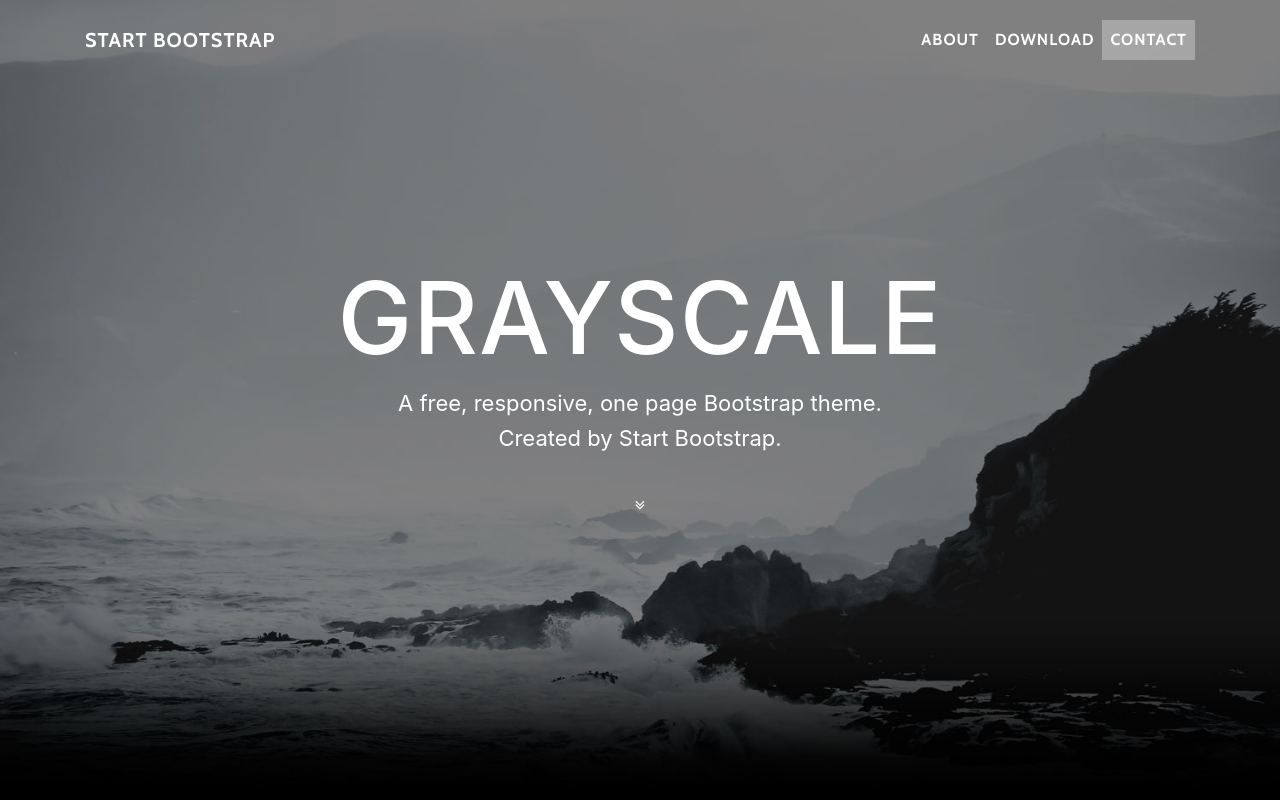
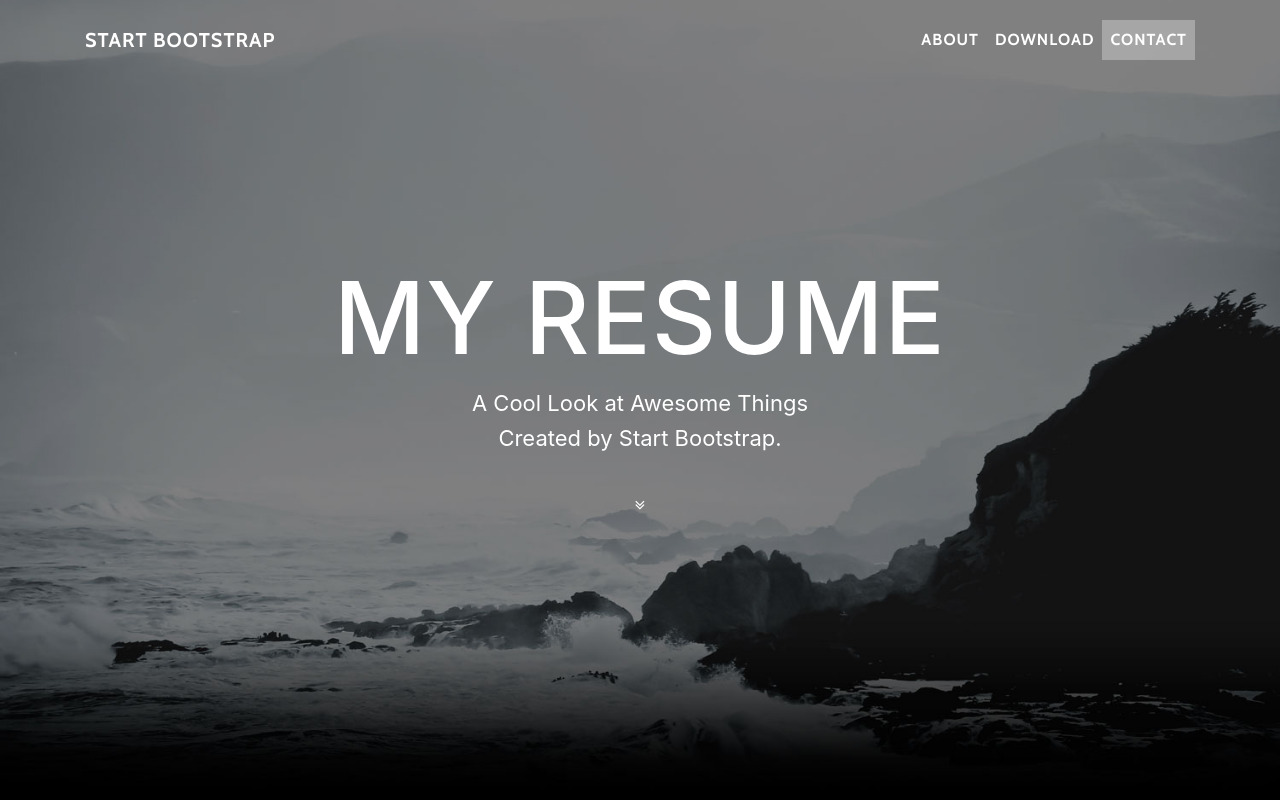
Before and after one commit to KatGetHub/website, a website with bundled scripts: page index.html in a window 1280 px wide. Shown: the top 800 px of the page. Built offline with nearby package versions, Linux system fonts and the light colour scheme.

Commit message:
updated some text

```diff
--- a/index.html
+++ b/index.html
@@ -55,8 +55,8 @@
         <div class="container">
           <div class="row">
             <div class="col-lg-8 mx-auto">
-              <h1 class="brand-heading">Grayscale</h1>
-              <p class="intro-text">A free, responsive, one page Bootstrap theme.
+              <h1 class="brand-heading">My Resume</h1>
+              <p class="intro-text">A Cool Look at Awesome Things
                 <br>Created by Start Bootstrap.</p>
               <a href="#about" class="btn btn-circle js-scroll-trigger">
                 <i class="fa fa-angle-double-down animated"></i>
```
